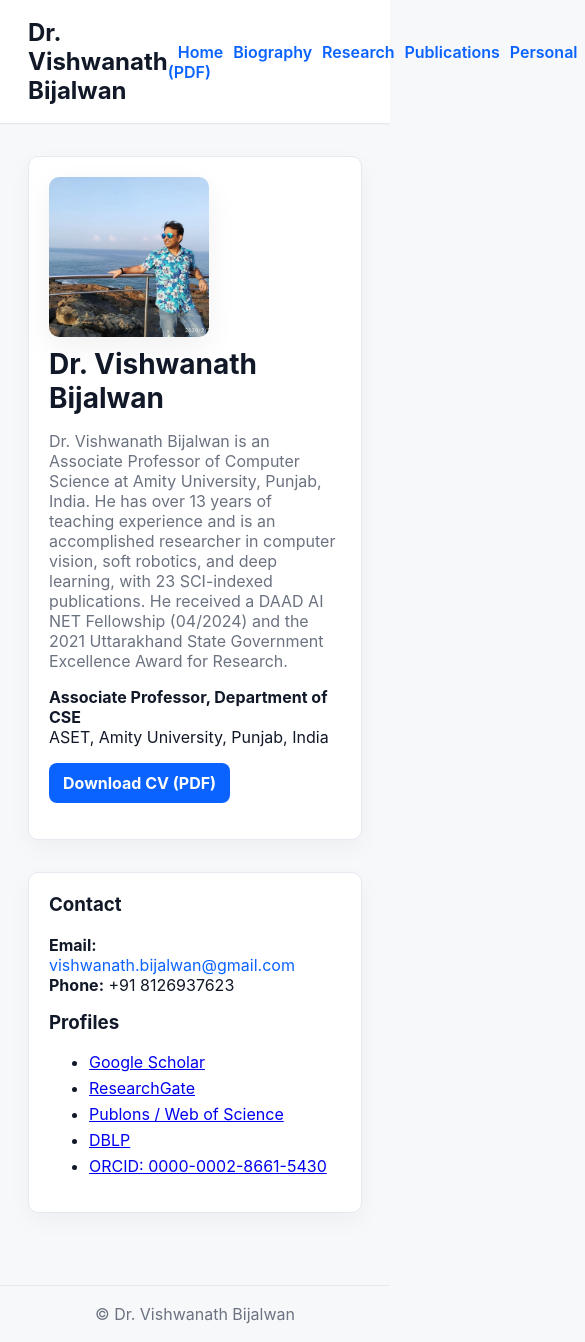
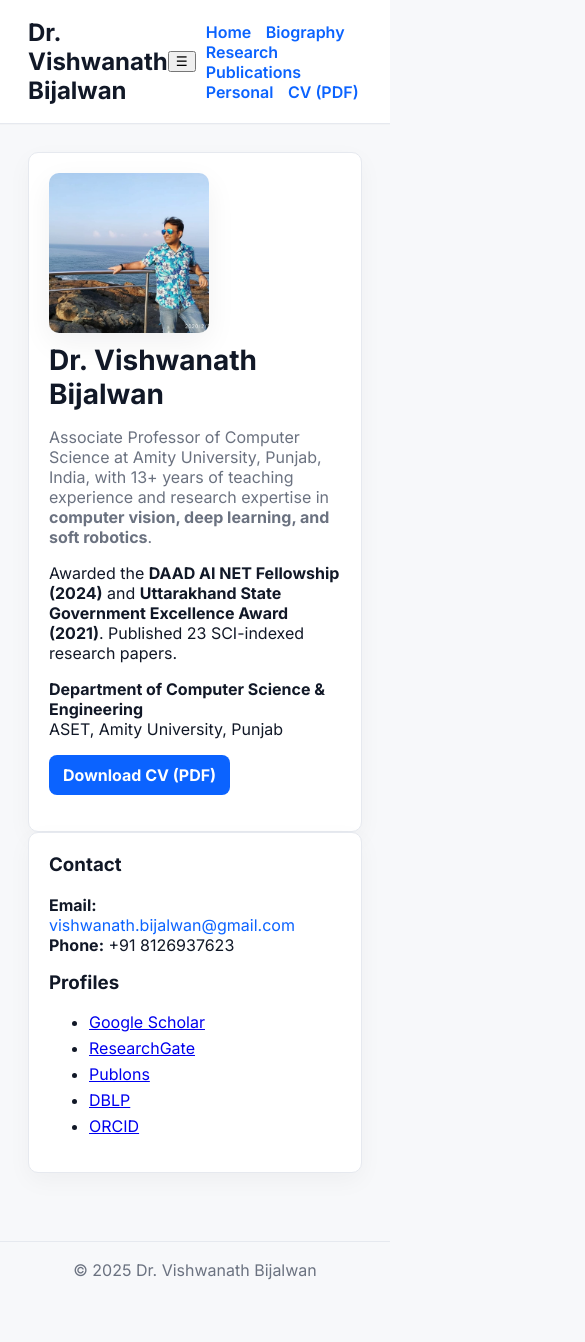
Before and after one commit to vbijalwan/vbijalwan.github.io, a plain HTML site: page index.html in a window 390 px wide. Shown: the top 1342 px of the page, 585 px wide, since content can reach past the window. After the commit the page ends 1298 px from the top, so only its background shows below. Drawn offline with Linux system fonts and the light colour scheme.

Commit message:
Update index.html

```diff
--- a/index.html
+++ b/index.html
@@ -1,28 +1,114 @@
 <!doctype html>
 <html lang="en">
-<head><meta charset="utf-8"/><meta name="viewport" content="width=device-width,initial-scale=1"/><title>Dr. Vishwanath Bijalwan — Home</title><link rel="stylesheet" href="css/styles.css"></head>
+<head>
+  <meta charset="utf-8"/>
+  <meta name="viewport" content="width=device-width,initial-scale=1"/>
+  <title>Dr. Vishwanath Bijalwan — Home</title>
+
+  <!-- Google Font -->
+  <link href="https://fonts.googleapis.com/css2?family=Inter:wght@300;400;600;700&display=swap" rel="stylesheet">
+
+  <!-- Main Stylesheet -->
+  <link rel="stylesheet" href="css/styles.css">
+</head>
+
 <body>
-<header class="topbar"><div class="wrap"><div class="title">Dr. Vishwanath Bijalwan</div><nav class="nav"><a href="index.html">Home</a><a href="pages/biography.html">Biography</a><a href="pages/research.html">Research</a><a href="pages/publications.html">Publications</a><a href="pages/personal.html">Personal</a><a href="assets/Vishwanath_bijalwan_CV.pdf" target="_blank">CV (PDF)</a></nav></div></header>
-<main class="wrap main-grid">
+<header class="topbar">
+  <div class="wrap topbar-inner">
+    <div class="title">Dr. Vishwanath Bijalwan</div>
+
+    <!-- Mobile Nav Toggle -->
+    <button class="nav-toggle" id="navToggle" aria-expanded="false">
+      ☰
+    </button>
+
+    <nav class="nav" id="primaryNav">
+      <a href="index.html">Home</a>
+      <a href="pages/biography.html">Biography</a>
+      <a href="pages/research.html">Research</a>
+      <a href="pages/publications.html">Publications</a>
+      <a href="pages/personal.html">Personal</a>
+      <a class="cta-small" href="assets/Vishwanath_bijalwan_CV.pdf" target="_blank">CV (PDF)</a>
+    </nav>
+  </div>
+</header>
+
+
+<main class="wrap home-layout">
+
+  <!-- LEFT SECTION -->
   <section class="card intro">
     <img src="assets/avatar.jpg" alt="avatar" class="avatar">
-  <h1>Dr. Vishwanath Bijalwan</h1>
-  <p class="lead">Dr. Vishwanath Bijalwan is an Associate Professor of Computer Science at Amity University, Punjab, India. He has over 13 years of teaching experience and is an accomplished researcher in computer vision, soft robotics, and deep learning, with 23 SCI-indexed publications. He received a DAAD AI NET Fellowship (04/2024) and the 2021 Uttarakhand State Government Excellence Award for Research.</p>
-  <p><strong>Associate Professor, Department of CSE</strong><br>ASET, Amity University, Punjab, India</p>
-  <p><a class="cta" href="assets/Vishwanath_bijalwan_CV.pdf" target="_blank">Download CV (PDF)</a></p>
+
+    <h1 class="home-name">Dr. Vishwanath Bijalwan</h1>
+
+    <p class="lead">
+      Associate Professor of Computer Science at Amity University, Punjab, India,
+      with 13+ years of teaching experience and research expertise in
+      <strong>computer vision, deep learning, and soft robotics</strong>.
+    </p>
+
+    <p>
+      Awarded the <strong>DAAD AI NET Fellowship (2024)</strong> and
+      <strong>Uttarakhand State Government Excellence Award (2021)</strong>.
+      Published 23 SCI-indexed research papers.
+    </p>
+
+    <p>
+      <strong>Department of Computer Science & Engineering</strong><br>
+      ASET, Amity University, Punjab
+    </p>
+
+    <p>
+      <a class="cta" href="assets/Vishwanath_bijalwan_CV.pdf" target="_blank">Download CV (PDF)</a>
+    </p>
   </section>
+
+
+  <!-- RIGHT SIDEBAR -->
   <aside class="card sidebar">
     <h3>Contact</h3>
-  <p class="contact"><strong>Email:</strong> <a href="mailto:vishwanath.bijalwan@gmail.com">vishwanath.bijalwan@gmail.com</a><br><strong>Phone:</strong> +91 8126937623</p>
+    <p class="contact">
+      <strong>Email:</strong>
+      <a href="mailto:vishwanath.bijalwan@gmail.com">vishwanath.bijalwan@gmail.com</a><br>
+
+      <strong>Phone:</strong>
+      +91 8126937623
+    </p>
+
     <h3>Profiles</h3>
     <ul class="profiles">
       <li><a href="https://scholar.google.com/citations?user=9hp9lw0AAAAJ&hl=en&authuser=2" target="_blank">Google Scholar</a></li>
       <li><a href="https://www.researchgate.net/profile/Vishwanath-Bijalwan" target="_blank">ResearchGate</a></li>
-    <li><a href="https://publons.com/researcher/3995941/vishwanath-bijalwan/" target="_blank">Publons / Web of Science</a></li>
+      <li><a href="https://publons.com/researcher/3995941/vishwanath-bijalwan/" target="_blank">Publons</a></li>
       <li><a href="https://dblp.uni-trier.de/search?q=vishwanath%20bijalwan" target="_blank">DBLP</a></li>
-    <li><a href="https://orcid.org/0000-0002-8661-5430" target="_blank">ORCID: 0000-0002-8661-5430</a></li>
+      <li><a href="https://orcid.org/0000-0002-8661-5430" target="_blank">ORCID</a></li>
     </ul>
   </aside>
+
 </main>
-<footer class="wrap footer">© <span id="year"></span> Dr. Vishwanath Bijalwan</footer>
-<script src="js/main.js"></script></body></html>
+
+
+<footer class="wrap footer">
+  © <span id="year"></span> Dr. Vishwanath Bijalwan
+</footer>
+
+<script src="js/main.js"></script>
+
+<script>
+  // Mobile menu toggle
+  const navToggle = document.getElementById("navToggle");
+  const primaryNav = document.getElementById("primaryNav");
+
+  navToggle.addEventListener("click", () => {
+    const expanded = navToggle.getAttribute("aria-expanded") === "true" || false;
+    navToggle.setAttribute("aria-expanded", !expanded);
+    primaryNav.classList.toggle("open");
+  });
+
+  // Auto-update year
+  document.getElementById("year").textContent = new Date().getFullYear();
+</script>
+
+</body>
+</html>
```
Lines whose indentation alone changed are shown as unchanged.
